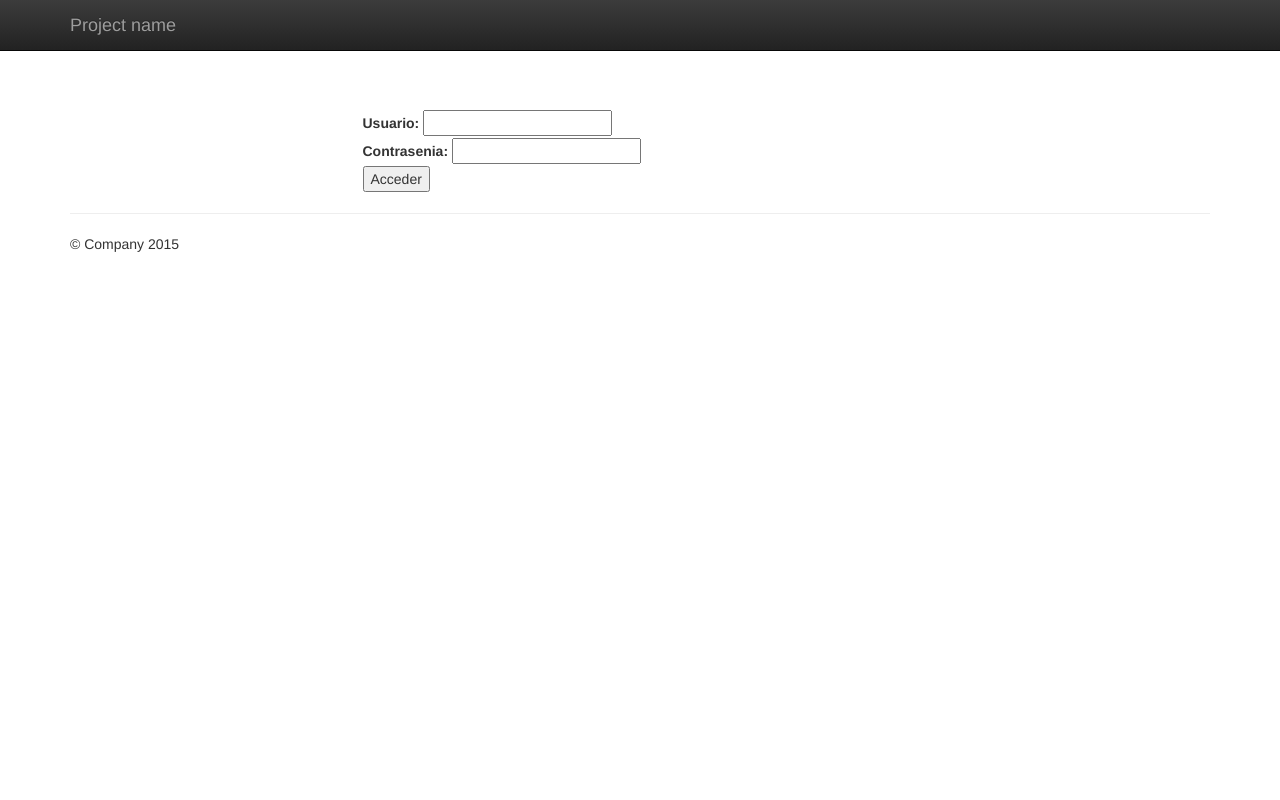
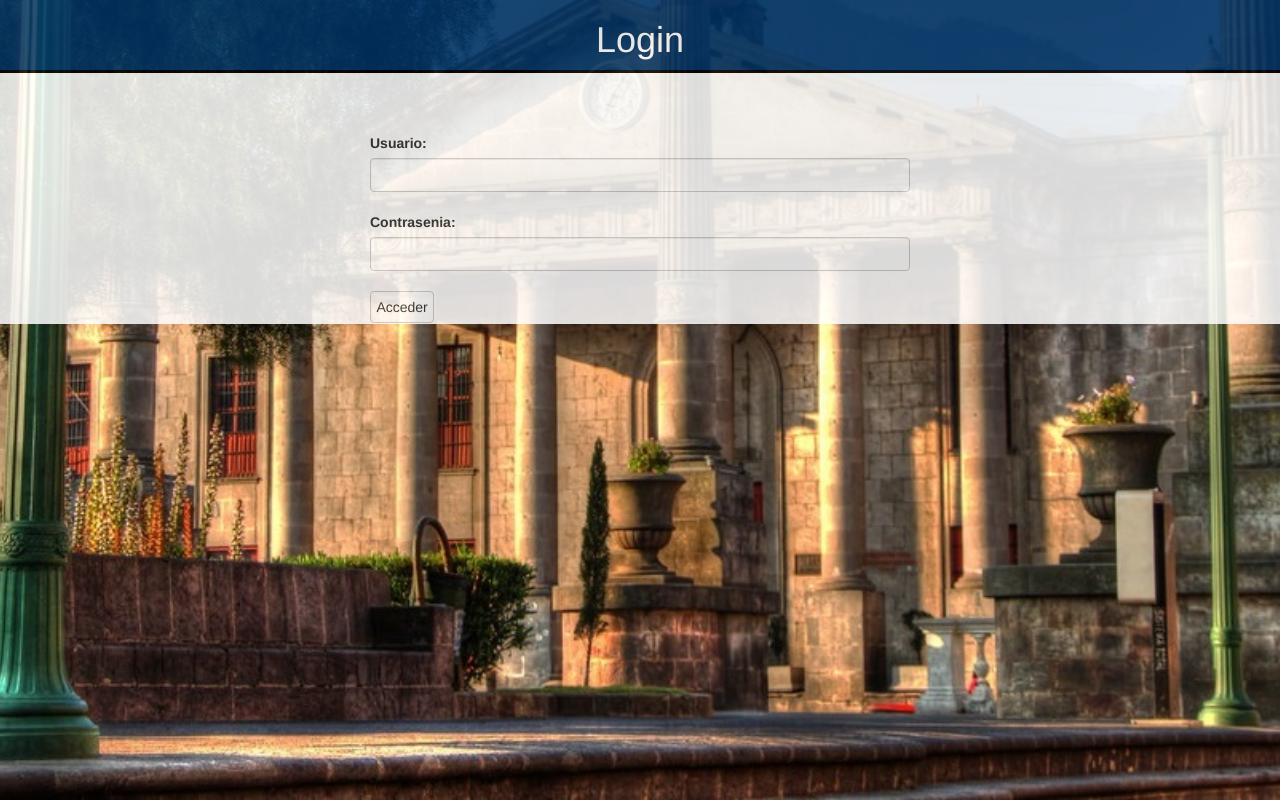
Before and after one commit to Raull2015/CasaDeCulturaDirectorio, a Django app: page /login/ in a window 1280 px wide. Run offline with Django 3.2, Linux system fonts and the light colour scheme; parts of the project's set-up code (start-up, migrations or seed data) failed here and were passed over; some libraries are stand-ins or nearby versions.

Commit message:
pagina login mejorada

```diff
--- a/agendaCultura/apps/home/forms.py
+++ b/agendaCultura/apps/home/forms.py
@@ -23,5 +23,5 @@
         exclude = ('autorizado','usuario')
 
 class LoginForm(forms.Form):
-    username = forms.CharField(widget= forms.TextInput(attrs={'class': 'user'}), label = 'Usuario')
-    password = forms.CharField(widget = forms.PasswordInput(attrs={'class': 'user'}) , label = 'Contrasenia')
+    username = forms.CharField(widget= forms.TextInput(attrs={'class': 'form-control'}), label = 'Usuario')
+    password = forms.CharField(widget = forms.PasswordInput(attrs={'class': 'form-control'}) , label = 'Contrasenia')
--- a/agendaCultura/apps/home/static/css/simple-sidebar.css
+++ b/agendaCultura/apps/home/static/css/simple-sidebar.css
@@ -177,3 +177,7 @@
     float: left;
     display: inline-block;
 }
+h1 {
+    color:#fff;
+    text-align: center;
+}
--- a/agendaCultura/apps/home/templates/inicio.html
+++ b/agendaCultura/apps/home/templates/inicio.html
@@ -68,13 +68,13 @@
         <!-- /#sidebar-wrapper -->
 
         <!-- Page Content -->
-        <div id="page-content-wrapper">
+        <!--id="page-content-wrapper"-->
+        <div>
             <div class="container-fluid">
                 <div class="row">
-                    <div class="col-lg-12">
+                    <div class="col-xs-12 col-lg-12">
                         <h3>Sabias Que:</h3>
                         <p>{{capsula.texto}}</p>
-
                     </div>
                 </div>
             </div>
--- a/agendaCultura/apps/home/templates/login.html
+++ b/agendaCultura/apps/home/templates/login.html
@@ -1,12 +1,35 @@
-{%extends "base.html"%}
-{%block content%}
+<!DOCTYPE html>
+<html lang="en">
+{% load static %}
+<head>
+    <meta charset="utf-8">
+    <meta http-equiv="X-UA-Compatible" content="IE=edge">
+    <meta name="viewport" content="width=device-width, shrink-to-fit=no, initial-scale=1">
+    <meta name="description" content="">
+    <meta name="author" content="">
+
+    <title>Home</title>
+
+    <!-- Bootstrap Core CSS -->
+    <link href= "{% static "css/bootstrap.min.css"  %}" rel="stylesheet">
+
+    <!-- Custom CSS -->
+    <link href="{% static "css/simple-sidebar.css/" %}" rel="stylesheet">
+
+</head>
+
+<body>
+    <div class="encabezado container">
+      <h1 class="login">Login</h1>
+    </div>
+    <!-- /#wrapper -->
+    <div class="container">
        {% if next %}
        <form action="/login/?next={{next}}" method="post" >
        {%else%}
        <form action="/login/" method="post" >
       {% endif %}
       {% csrf_token %}
-      <div class="row">
         <br/><br/><br/>
         <div class = "container col-md-6 col-md-offset-3">
           {{ form.username.label_tag }}
@@ -17,7 +40,8 @@
         </div>
       <br/>
         <div class = "container col-md-6 col-md-offset-3">
-        <input type="submit" value="Acceder" />
+          <br>
+          <input class="btn btn-default" type="submit" value="Acceder" />
         </div>
       <br/>
       <div class = "container col-md-6 col-md-offset-3">
@@ -27,6 +51,22 @@
           </h3>
         {% endif %}
       </div>
+    </form>
     </div>
-  </form>
-{%endblock%}
+    <!-- jQuery -->
+    <script src="{% static "js/jquery.js" %}" ></script>
+
+    <!-- Bootstrap Core JavaScript -->
+    <script src="{% static "js/bootstrap.min.js" %}" ></script>
+
+    <!-- Menu Toggle Script -->
+    <script>
+    $("#menu-toggle").click(function(e) {
+        e.preventDefault();
+        $("#wrapper").toggleClass("toggled");
+    });
+    </script>
+
+</body>
+
+</html>
```
Also changed, not shown: 1 other file. Lines whose indentation alone changed are shown as unchanged.
